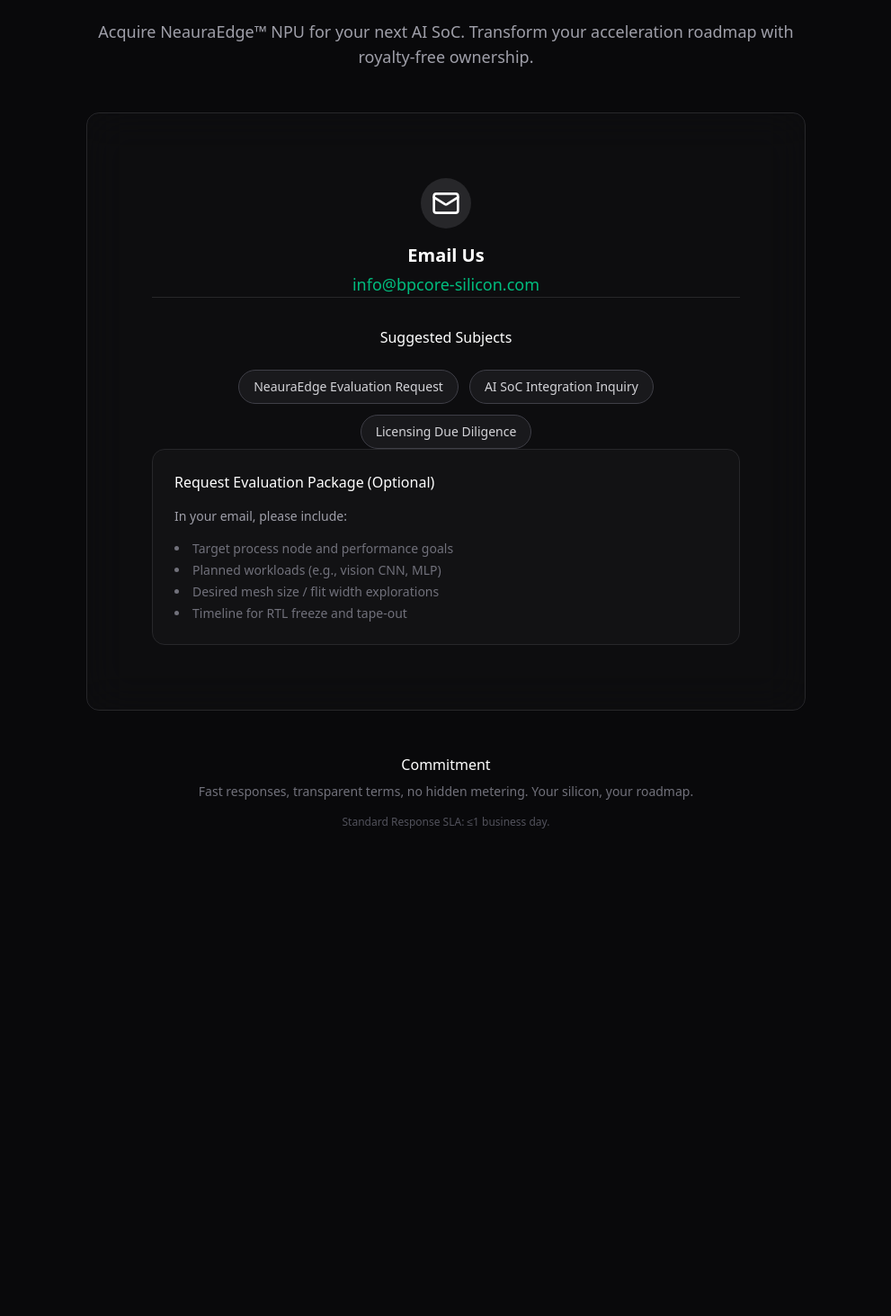
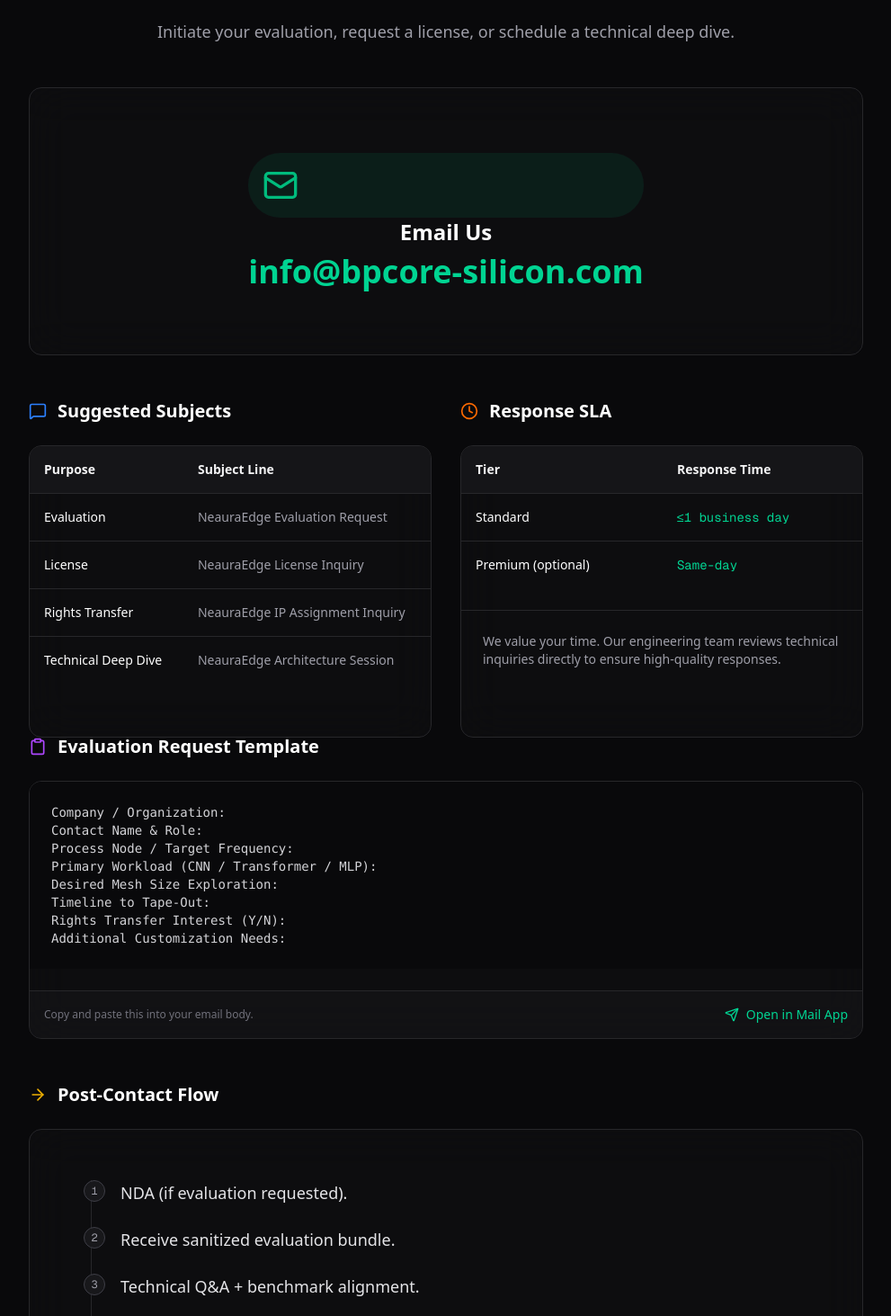
Before and after one commit to BPcore/bpcore-site, a Next.js app: page /contact in a window 1280 px wide. Shown: the part 227-1690 px from the top of the page at 90% size, without its empty margins (144-1135 px from the left). Before the commit the page ends 1245 px from the top, so only its background shows below. Built offline with nearby package versions, Linux system fonts and the light colour scheme.

Commit message:
Update Contact page with detailed content

```diff
--- a/src/components/sections/ContactSection.tsx
+++ b/src/components/sections/ContactSection.tsx
@@ -1,84 +1,158 @@
+"use client";
+
 import { GlassCard } from "@/components/ui/glass-card";
-import { Mail, ArrowRight } from "lucide-react";
-import { Button } from "@/components/ui/button";
+import { Mail, Clipboard, Clock, ArrowRight, MessageSquare, Send } from "lucide-react";
 
 export function ContactSection() {
     return (
-        <section className="py-24 px-6 md:px-12 max-w-4xl mx-auto space-y-12">
+        <section className="py-24 px-6 md:px-12 max-w-5xl mx-auto space-y-12">
+            {/* Header */}
             <div className="text-center space-y-4">
                 <h2 className="text-3xl md:text-4xl font-bold text-white tracking-tight">
-                    Get in Touch
+                    Contact Us
                 </h2>
-                <p className="text-zinc-400 text-lg">
-                    Acquire NeauraEdge™ NPU for your next AI SoC. Transform your
-                    acceleration roadmap with royalty‑free ownership.
+                <p className="text-zinc-400 text-lg max-w-2xl mx-auto">
+                    Initiate your evaluation, request a license, or schedule a technical deep dive.
                 </p>
             </div>
 
-            <GlassCard className="p-8 md:p-12 space-y-8">
-                <div className="flex flex-col items-center gap-4 text-center">
-                    <div className="p-3 rounded-full bg-zinc-800 text-white">
-                        <Mail className="w-8 h-8" />
+            {/* Primary Contact */}
+            <GlassCard className="p-8 md:p-12 flex flex-col items-center text-center space-y-6">
+                <div className="p-4 rounded-full bg-emerald-500/10 text-emerald-500">
+                    <Mail className="w-10 h-10" />
                 </div>
-                    <div className="space-y-1">
-                        <h3 className="text-xl font-semibold text-white">Email Us</h3>
+                <div className="space-y-2">
+                    <h3 className="text-2xl font-semibold text-white">Email Us</h3>
                     <a
                         href="mailto:info@bpcore-silicon.com"
-                            className="text-emerald-500 hover:text-emerald-400 transition-colors text-lg font-medium"
+                        className="text-3xl md:text-4xl font-bold text-emerald-400 hover:text-emerald-300 transition-colors block break-all"
                     >
                         info@bpcore-silicon.com
                     </a>
                 </div>
+            </GlassCard>
+
+            {/* Suggested Subjects & SLA */}
+            <div className="grid grid-cols-1 md:grid-cols-2 gap-8">
+                {/* Suggested Subjects */}
+                <div className="space-y-6">
+                    <h3 className="text-xl font-semibold text-white flex items-center gap-3">
+                        <MessageSquare className="w-5 h-5 text-blue-500" />
+                        Suggested Subjects
+                    </h3>
+                    <GlassCard className="overflow-hidden p-0 h-full" noPadding>
+                        <table className="w-full text-left border-collapse text-sm">
+                            <thead>
+                                <tr className="bg-zinc-900/80 text-zinc-100 border-b border-zinc-800">
+                                    <th className="p-4 font-semibold">Purpose</th>
+                                    <th className="p-4 font-semibold">Subject Line</th>
+                                </tr>
+                            </thead>
+                            <tbody className="text-zinc-300">
+                                {[
+                                    ["Evaluation", "NeauraEdge Evaluation Request"],
+                                    ["License", "NeauraEdge License Inquiry"],
+                                    ["Rights Transfer", "NeauraEdge IP Assignment Inquiry"],
+                                    ["Technical Deep Dive", "NeauraEdge Architecture Session"],
+                                ].map(([purpose, subject], i) => (
+                                    <tr key={i} className="border-b border-zinc-800 last:border-0 hover:bg-zinc-900/30 transition-colors">
+                                        <td className="p-4 font-medium text-white">{purpose}</td>
+                                        <td className="p-4 text-zinc-400">{subject}</td>
+                                    </tr>
+                                ))}
+                            </tbody>
+                        </table>
+                    </GlassCard>
                 </div>
 
-                <div className="border-t border-zinc-800 pt-8 space-y-6">
-                    <h4 className="text-white font-medium text-center">
-                        Suggested Subjects
-                    </h4>
-                    <div className="flex flex-wrap justify-center gap-3">
+                {/* SLA */}
+                <div className="space-y-6">
+                    <h3 className="text-xl font-semibold text-white flex items-center gap-3">
+                        <Clock className="w-5 h-5 text-orange-500" />
+                        Response SLA
+                    </h3>
+                    <GlassCard className="overflow-hidden p-0 h-full" noPadding>
+                        <table className="w-full text-left border-collapse text-sm">
+                            <thead>
+                                <tr className="bg-zinc-900/80 text-zinc-100 border-b border-zinc-800">
+                                    <th className="p-4 font-semibold">Tier</th>
+                                    <th className="p-4 font-semibold">Response Time</th>
+                                </tr>
+                            </thead>
+                            <tbody className="text-zinc-300">
                                 {[
-                            "NeauraEdge Evaluation Request",
-                            "AI SoC Integration Inquiry",
-                            "Licensing Due Diligence",
-                        ].map((subject) => (
-                            <a
-                                key={subject}
-                                href={`mailto:info@bpcore-silicon.com?subject=${encodeURIComponent(
-                                    subject
-                                )}`}
-                                className="px-4 py-2 rounded-full bg-zinc-800/50 border border-zinc-700 text-zinc-300 text-sm hover:bg-zinc-800 hover:text-white transition-colors"
-                            >
-                                {subject}
-                            </a>
+                                    ["Standard", "≤1 business day"],
+                                    ["Premium (optional)", "Same-day"],
+                                ].map(([tier, time], i) => (
+                                    <tr key={i} className="border-b border-zinc-800 last:border-0 hover:bg-zinc-900/30 transition-colors">
+                                        <td className="p-4 font-medium text-white">{tier}</td>
+                                        <td className="p-4 text-emerald-400 font-mono">{time}</td>
+                                    </tr>
                                 ))}
+                            </tbody>
+                        </table>
+                        <div className="p-6 border-t border-zinc-800 text-sm text-zinc-400">
+                            We value your time. Our engineering team reviews technical inquiries directly to ensure high-quality responses.
+                        </div>
+                    </GlassCard>
                 </div>
             </div>
 
-                <div className="bg-zinc-900/50 rounded-xl p-6 border border-zinc-800 space-y-4">
-                    <h4 className="text-white font-medium">
-                        Request Evaluation Package (Optional)
-                    </h4>
-                    <p className="text-sm text-zinc-400">
-                        In your email, please include:
-                    </p>
-                    <ul className="list-disc list-inside text-sm text-zinc-500 space-y-1">
-                        <li>Target process node and performance goals</li>
-                        <li>Planned workloads (e.g., vision CNN, MLP)</li>
-                        <li>Desired mesh size / flit width explorations</li>
-                        <li>Timeline for RTL freeze and tape‑out</li>
-                    </ul>
+            {/* Evaluation Request Template */}
+            <div className="space-y-6">
+                <h3 className="text-xl font-semibold text-white flex items-center gap-3">
+                    <Clipboard className="w-5 h-5 text-purple-500" />
+                    Evaluation Request Template
+                </h3>
+                <GlassCard className="p-0 overflow-hidden" noPadding>
+                    <div className="bg-zinc-950 p-6 font-mono text-sm text-zinc-300 overflow-x-auto">
+                        <pre className="whitespace-pre-wrap">
+                            {`Company / Organization:
+Contact Name & Role:
+Process Node / Target Frequency:
+Primary Workload (CNN / Transformer / MLP):
+Desired Mesh Size Exploration:
+Timeline to Tape-Out:
+Rights Transfer Interest (Y/N):
+Additional Customization Needs:`}
+                        </pre>
+                    </div>
+                    <div className="p-4 bg-zinc-900/50 border-t border-zinc-800 flex justify-between items-center">
+                        <span className="text-xs text-zinc-500">Copy and paste this into your email body.</span>
+                        <a
+                            href="mailto:info@bpcore-silicon.com?subject=NeauraEdge%20Evaluation%20Request&body=Company%20%2F%20Organization%3A%0AContact%20Name%20%26%20Role%3A%0AProcess%20Node%20%2F%20Target%20Frequency%3A%0APrimary%20Workload%20(CNN%20%2F%20Transformer%20%2F%20MLP)%3A%0ADesired%20Mesh%20Size%20Exploration%3A%0ATimeline%20to%20Tape-Out%3A%0ARights%20Transfer%20Interest%20(Y%2FN)%3A%0AAdditional%20Customization%20Needs%3A"
+                            className="flex items-center gap-2 text-sm font-medium text-emerald-400 hover:text-emerald-300 transition-colors"
+                        >
+                            <Send className="w-4 h-4" /> Open in Mail App
+                        </a>
                     </div>
                 </GlassCard>
+            </div>
 
-            <div className="text-center space-y-2">
-                <h3 className="text-white font-medium">Commitment</h3>
-                <p className="text-zinc-500 text-sm">
-                    Fast responses, transparent terms, no hidden metering. Your silicon,
-                    your roadmap.
-                </p>
-                <p className="text-zinc-600 text-xs pt-2">
-                    Standard Response SLA: ≤1 business day.
-                </p>
+            {/* Post-Contact Flow */}
+            <div className="space-y-6">
+                <h3 className="text-xl font-semibold text-white flex items-center gap-3">
+                    <ArrowRight className="w-5 h-5 text-yellow-500" />
+                    Post-Contact Flow
+                </h3>
+                <GlassCard className="p-8">
+                    <ol className="space-y-6 relative border-l border-zinc-800 ml-3 pl-8">
+                        {[
+                            "NDA (if evaluation requested).",
+                            "Receive sanitized evaluation bundle.",
+                            "Technical Q&A + benchmark alignment.",
+                            "Commercial path (license or rights transfer).",
+                            "Integration kickoff.",
+                        ].map((step, i) => (
+                            <li key={i} className="relative">
+                                <span className="absolute -left-[41px] top-0 w-6 h-6 rounded-full bg-zinc-900 border border-zinc-700 flex items-center justify-center text-xs font-mono text-zinc-400">
+                                    {i + 1}
+                                </span>
+                                <div className="font-medium text-zinc-200 text-lg">{step}</div>
+                            </li>
+                        ))}
+                    </ol>
+                </GlassCard>
             </div>
         </section>
     );
```
Lines whose indentation alone changed are shown as unchanged.
